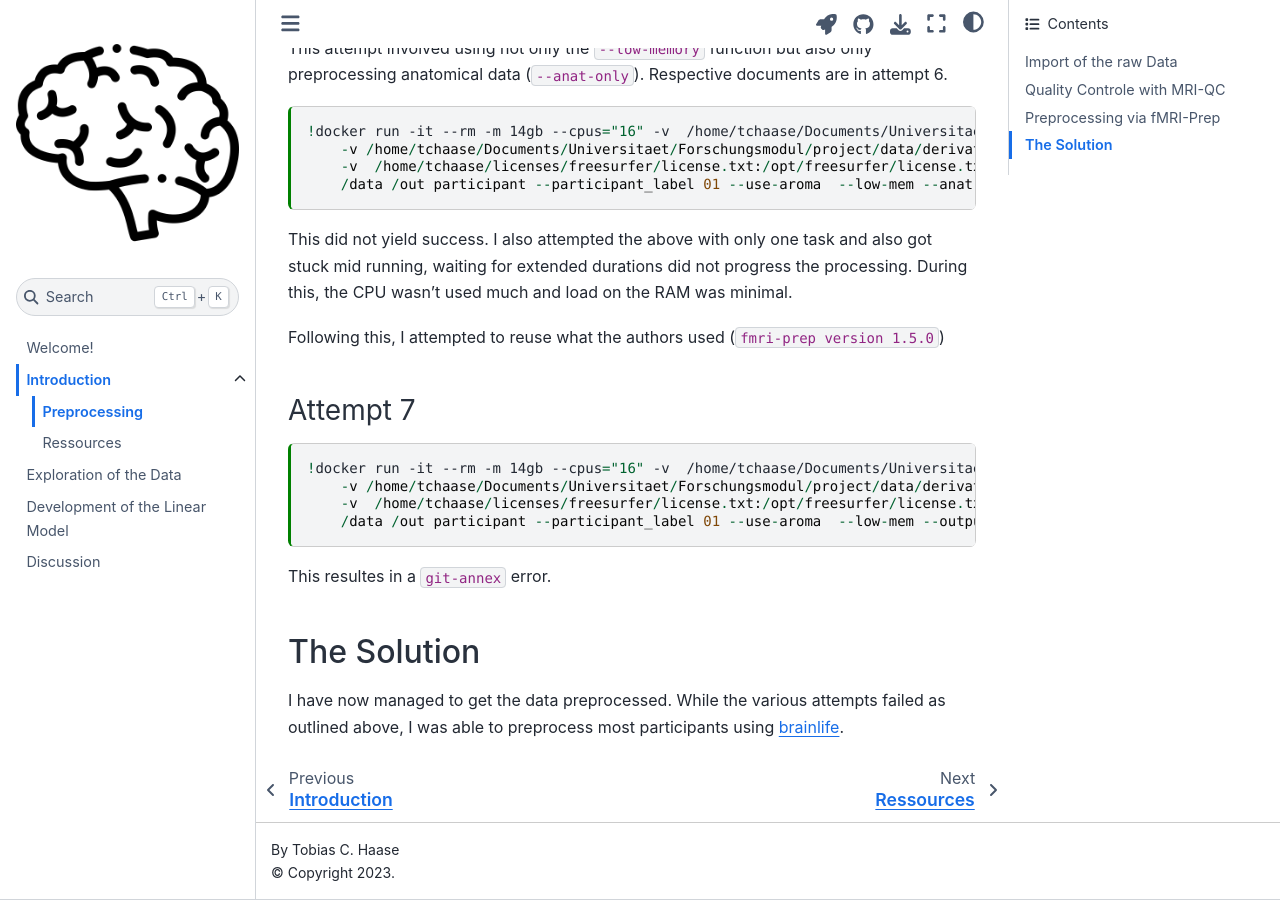
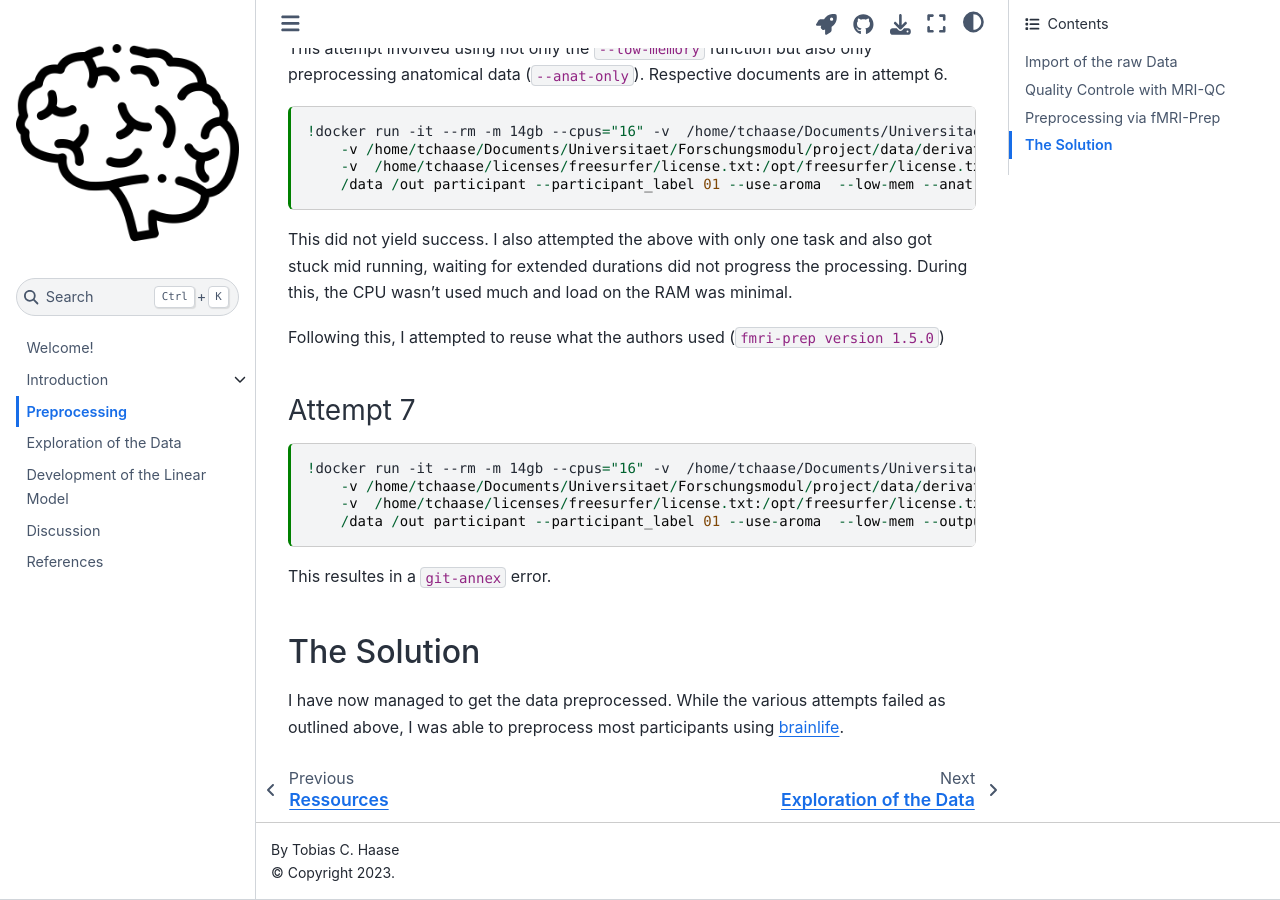
Before and after one commit to tchaase/research-internship-2022, a Jupyter Book: the page built from content/code/preprocessing.ipynb, in a window 1280 px wide and 900 px high, scrolled down 2472 px. Built offline with Jupyter Book 1.0.4 settings and Sphinx 7.4.7 and the Sphinx Book theme 1.1.4, drawn with Linux system fonts in a browser that asks for light colours.

Commit message:
Added a md for references

```diff
--- a/content/_toc.yml
+++ b/content/_toc.yml
@@ -3,8 +3,9 @@ format: jb-book
 chapters:
 - file: markdown/data_set.md
   sections:
-  - file: code/preprocessing.ipynb
   - file: markdown/documentation.md
+- file: code/preprocessing.ipynb
 - file: code/data_exploration.ipynb
 - file: code/linear_model.ipynb
 - file: markdown/discussion.md
+- file: markdown/references.md
```
